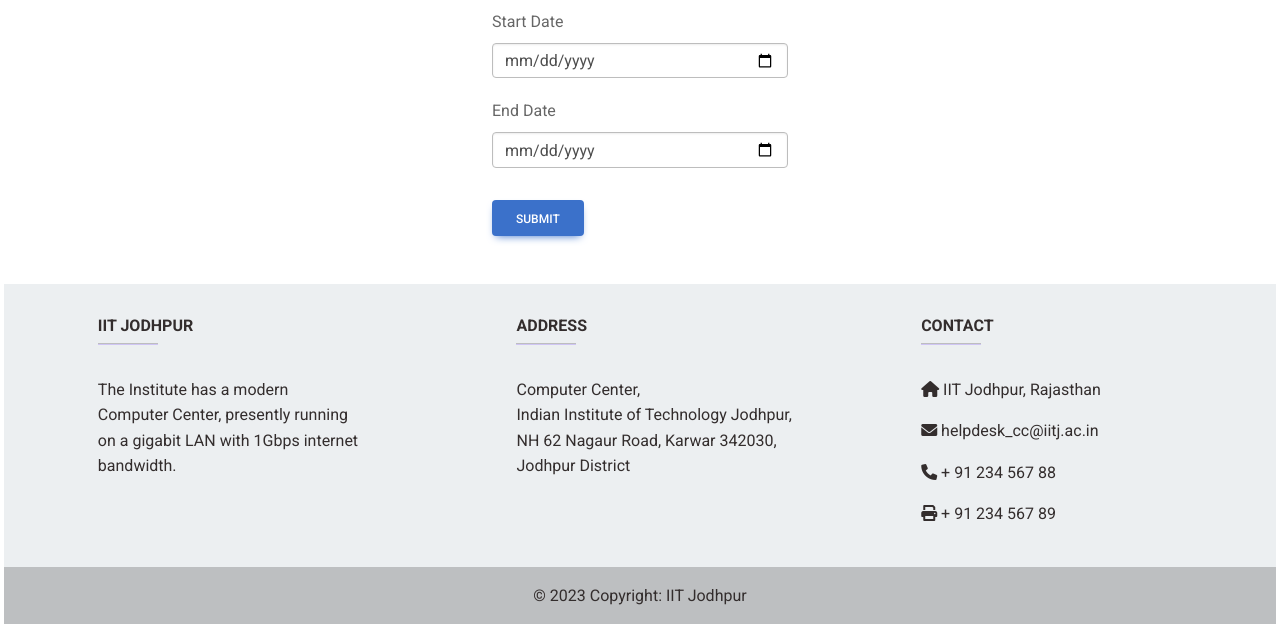
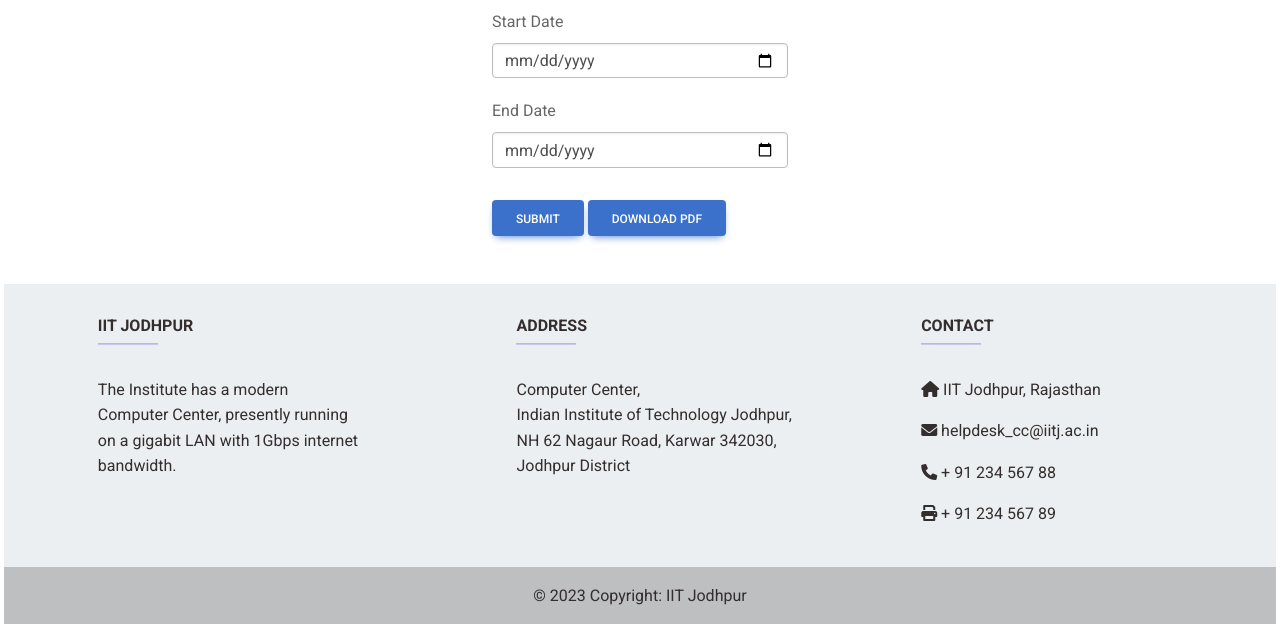
Before and after one commit to DeepAgr/IOT-Project-CC, a Django app: page /export_data/ in a window 1280 px wide. Shown: the part 133-757 px from the top of the page. Run offline with Django 3.2, Linux system fonts and the light colour scheme; a user stored in the database is signed in; some libraries are stand-ins or nearby versions.

Commit message:
analysis pdf

```diff
--- a/home/urls.py
+++ b/home/urls.py
@@ -37,4 +37,5 @@ urlpatterns = [
     path("data_to_json", views.data_to_json, name="data_to_json"),
     path("export_data/", views.export_data, name="export_data"),
     path("sensor-data/", views.sensor_data_api, name="sensor-data-api"),
+    path('line-chart/', views.line_chart_view, name='line_chart'),
 ]
--- a/home/views.py
+++ b/home/views.py
@@ -19,6 +19,86 @@ import random
 import string
 from django.conf import settings
 from django.views.decorators.http import require_GET
+
+
+import io
+from django.http import FileResponse
+from reportlab.pdfgen import canvas
+from reportlab.lib.pagesizes import A4
+from PIL import Image
+import os
+import datetime
+from matplotlib.figure import Figure
+
+def line_chart_view(request):
+    # Retrieve data from Django database
+    data = SensorData.objects.all()
+
+    # Create a new figure object
+    fig = Figure(figsize=(6, 4), dpi=100)
+
+    # Add a subplot to the figure
+    ax = fig.add_subplot(1, 1, 1)
+
+    # Create a line plot of the data
+    ax.plot([item.timestamp for item in data], [item.humidity for item in data])
+
+    # Set the chart title and axis labels
+    ax.set_title("My Line Chart")
+    ax.set_xlabel("X Label")
+    ax.set_ylabel("Y Label")
+
+    # Save the figure to a PNG file in the "static" directory of the Django project
+    fig.savefig(os.path.join(os.getcwd(), "static", "image.png"))
+
+    # Create a PIL Image object from the saved file
+    image = Image.open(os.path.join(os.getcwd(), "static", "image.png"))
+
+    # Create a new buffer to hold the PDF data
+    buffer = io.BytesIO()
+
+    # Create a canvas object to write the PDF to
+    pdf_canvas = canvas.Canvas(buffer, pagesize=A4)
+
+    # Add the PDF title
+    pdf_canvas.setFont("Helvetica-Bold", 16)
+    pdf_canvas.drawCentredString(A4[0] / 2, A4[1] - 50, "My PDF Title")
+
+    # Add the date created
+    pdf_canvas.setFont("Helvetica", 12)
+    pdf_canvas.drawString(50, A4[1] - 80, "Created on: " + str(datetime.datetime.now()))
+
+    # Draw the PNG image on the PDF canvas
+    pdf_canvas.drawImage(
+        os.path.join(os.getcwd(), "static", "image.png"),
+        x=50, y=A4[1] - 300,
+        width=image.width / 2, height=image.height / 2,
+        preserveAspectRatio=True,
+        anchor='nw'
+    )
+
+    # Add some text below the graph
+    pdf_canvas.setFont("Helvetica", 12)
+    pdf_canvas.drawString(50, A4[1] - 500, "Some random text here...")
+
+    # Close the PDF canvas to finalize the PDF file
+    pdf_canvas.showPage()
+    pdf_canvas.save()
+
+    # Reset the buffer for reading
+    buffer.seek(0)
+
+    # Create a Django HttpResponse object with the PDF file data.
+    response = FileResponse(buffer, content_type='application/pdf')
+    response['Content-Disposition'] = 'attachment; filename="line_chart.pdf"'
+
+    # Return the HttpResponse object containing the PDF file.
+    return response
+
+
+
+
+
 
 
 @require_GET
--- a/templates/export_data.html
+++ b/templates/export_data.html
@@ -12,6 +12,7 @@
           <input type="date" class="form-control" id="endDate" name="endDate" required>
         </div>
         <button type="submit" class="btn btn-primary mt-3">Submit</button>
+        <a href="{% url 'line_chart' %}" class="btn btn-primary">Download PDF</a>
     </form>
 </div>
 
```
Also changed, not shown: db.sqlite3.
